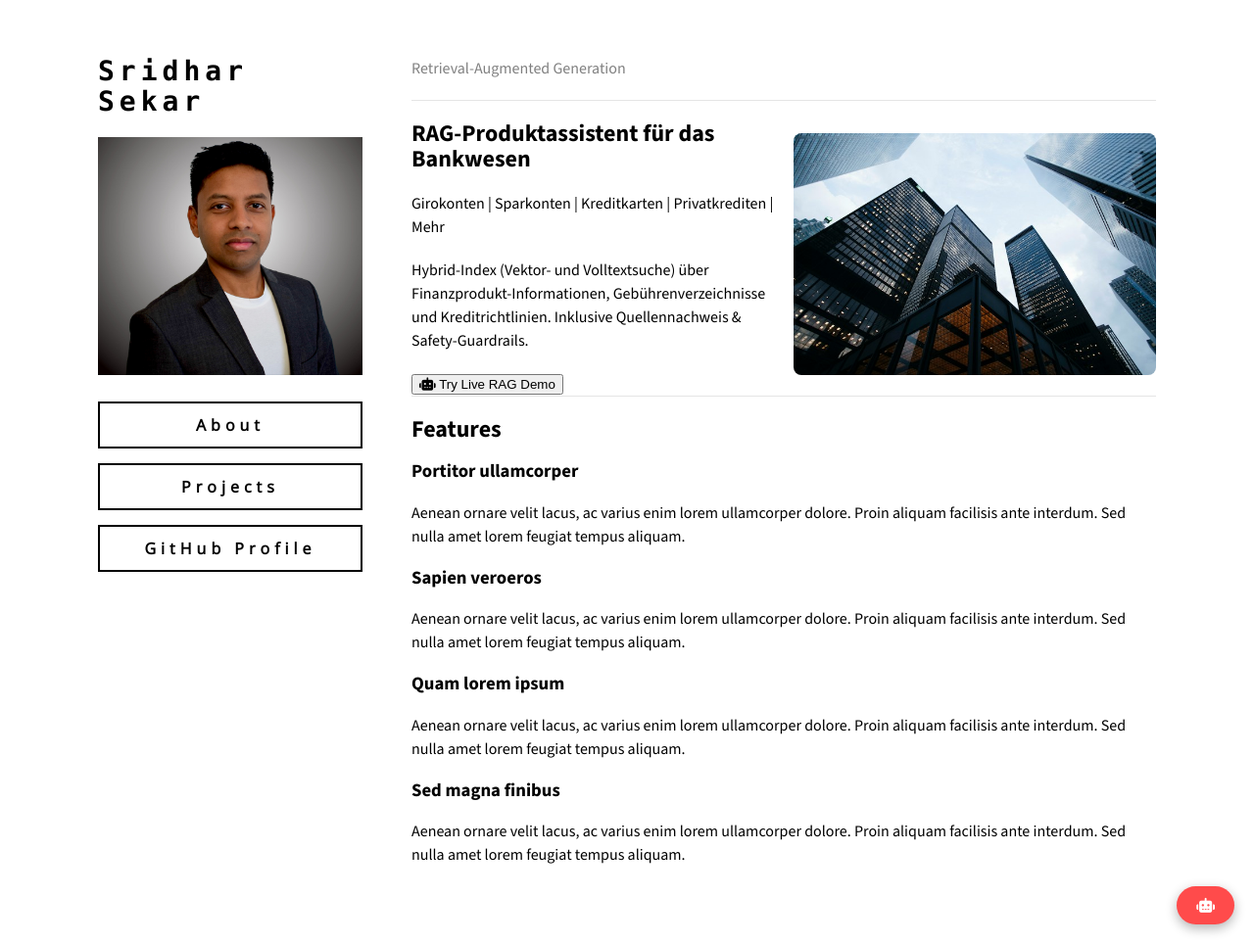
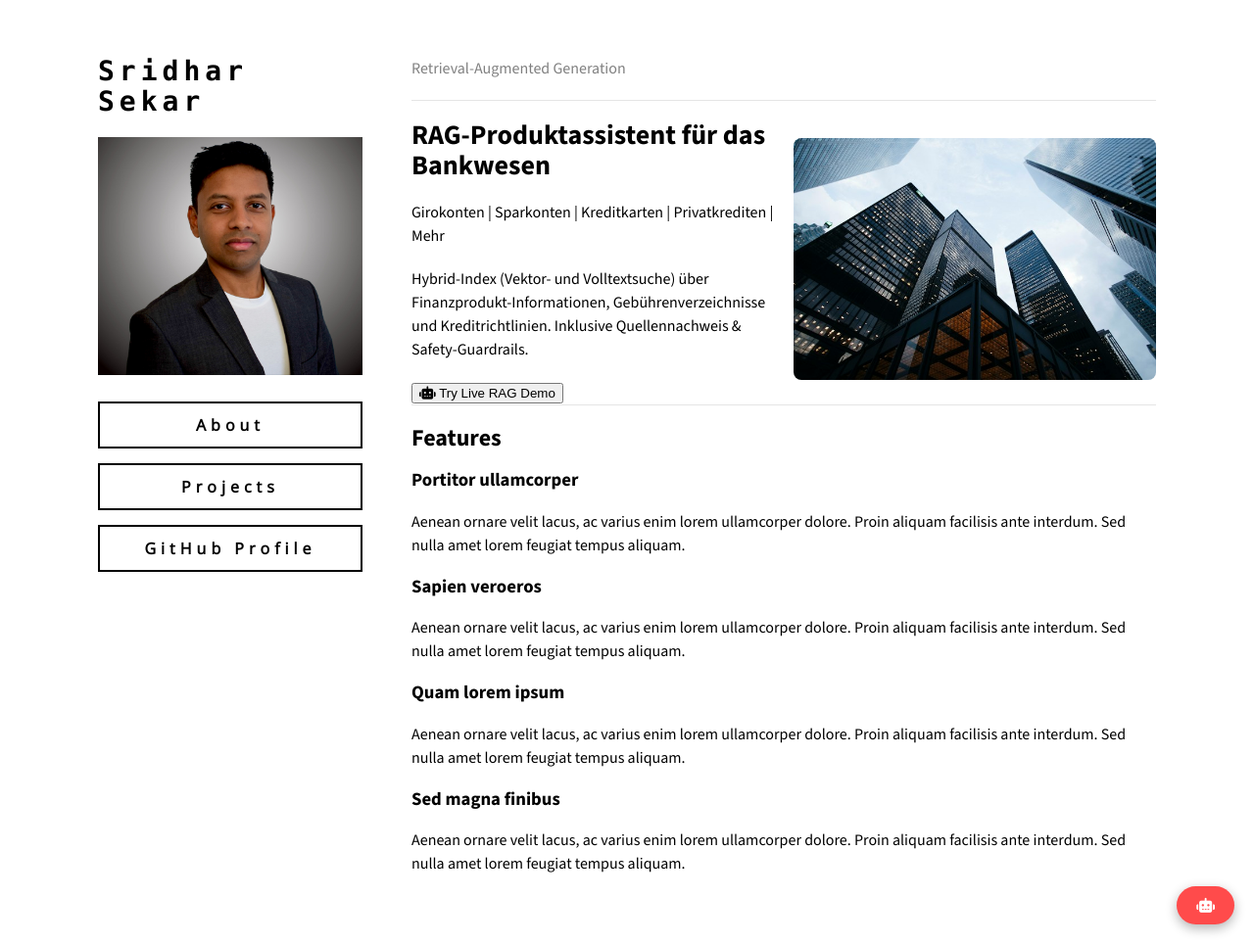
Before and after one commit to sridhar-portfolio/sridhar-portfolio.github.io, a Jekyll site: the page built from docs/rag_chatbot.md, in a window 1280 px wide and 964 px high. Shown: the whole window at 98% size. Built offline with Jekyll 4.4.1, drawn with Linux system fonts in a browser that asks for light colours; our own code applies the rules of GitHub Pages for plain Markdown files; the repository's description, which GitHub fills in, is left out.

Commit message:
Change heading from h2 to h1 in rag_chatbot.md

```diff
--- a/docs/rag_chatbot.md
+++ b/docs/rag_chatbot.md
@@ -1,10 +1,10 @@
-<div><p style="color: gray; bottom: 20px;"> Retrieval-Augmented Generation</p></div>
+<div><p style="color: gray; bottom: 0px;"> Retrieval-Augmented Generation</p></div>
 ---
 <div style="display: flex; flex-wrap: wrap; gap: 20px; align-items: center;">
 
   <!-- Left Side: Text -->
   <div style="flex: 1; min-width: 280px;">
-    <h2>RAG-Produktassistent für das Bankwesen</h2>
+    <h1>RAG-Produktassistent für das Bankwesen</h1>
 	<p>Girokonten | Sparkonten | Kreditkarten | Privatkrediten | Mehr</p>
     <p>Hybrid-Index (Vektor- und Volltextsuche) über Finanzprodukt-Informationen, Gebührenverzeichnisse und Kreditrichtlinien. Inklusive Quellennachweis & Safety-Guardrails.</p>
 	<button onclick="toggleChatbot()" class="button primary">
```
